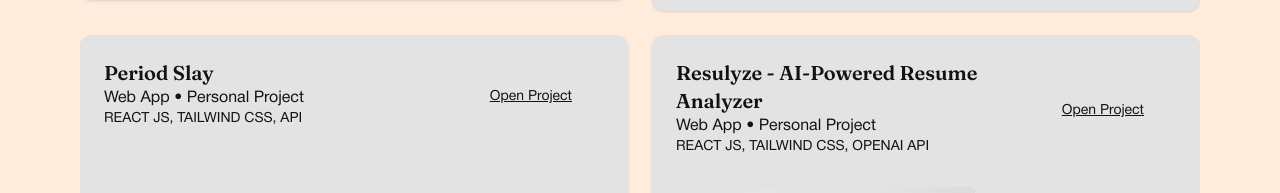
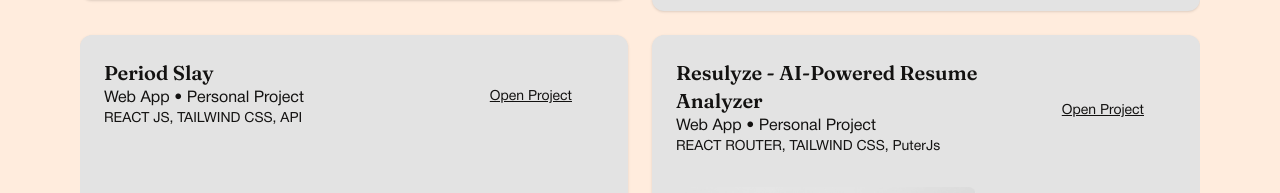
Before and after one commit to codinBabe/techiebaker, a Next.js app: page /work in a window 1280 px wide. Shown: the part 1018-1211 px from the top of the page. Built offline with nearby package versions, Linux system fonts and the light colour scheme.

Commit message:
feat: Update work data

```diff
--- a/data/work.ts
+++ b/data/work.ts
@@ -55,8 +55,8 @@
     projectType: "Web App • Personal Project",
     imgsrc: "/images/resulyze-mobile.png",
     imgsrclg: "/images/resulyze-desktop.png",
-    text: "REACT JS, TAILWIND CSS, OPENAI API",
+    text: "REACT ROUTER, TAILWIND CSS, PuterJs",
     githubUrl: "https://github.com/codinBabe/ai-resume-analyzer",
-    liveProjectUrl: "",
+    liveProjectUrl: "https://resulyze-ai.vercel.app/",
   },
 ];
```
